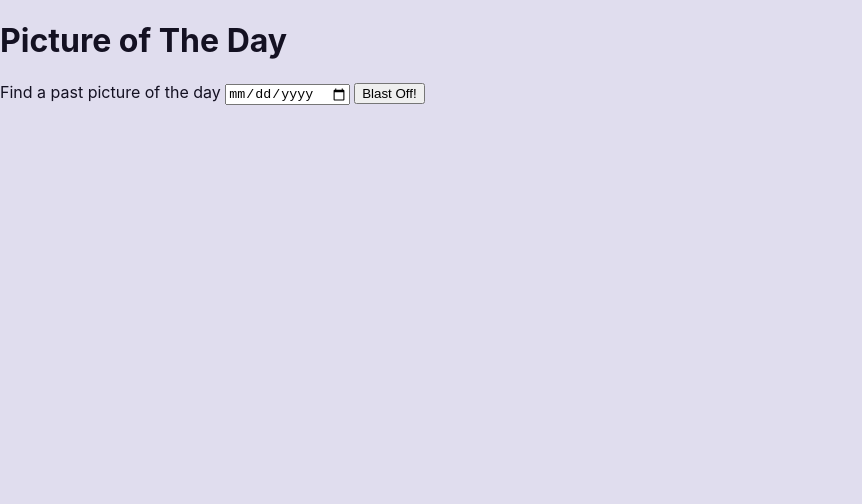
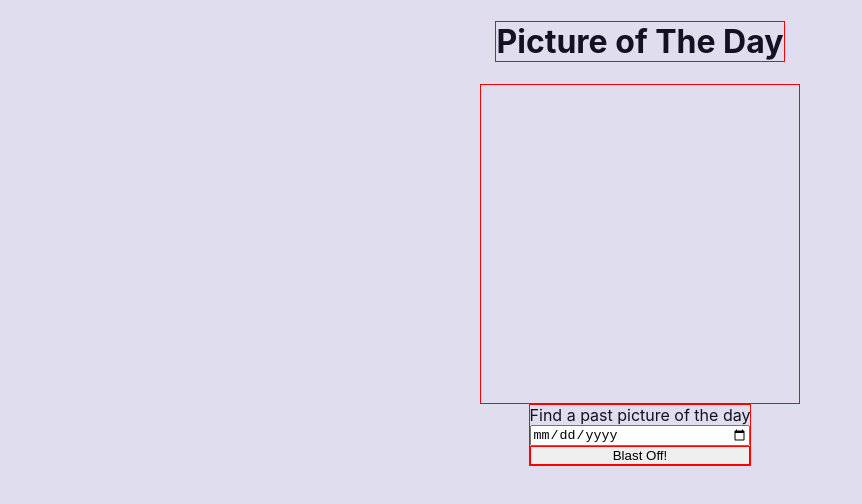
Before and after one commit to fac-13/KLIJ, a website: page public/index.html in a window 1280 px wide. Shown: the whole page, without its empty margins (0-862 px from the left). Drawn offline with Linux system fonts and the light colour scheme; files that its build step writes are made by us from their sources; no server answers; files whose address does not match are found by name.

Commit message:
adds basic styling and html to attach responce from api

```diff
--- a/public/index.html
+++ b/public/index.html
@@ -15,13 +15,14 @@
   <main>
     <h1 class="header">Picture of The Day</h1>
 
+    <section class="content js-content"></section>
+
     <form class="form">
       <label for="date">Find a past picture of the day</label>
-      <input id="date" type="date">
+      <input id="date" type="date" min="1995-06-16">
       <button id="submit-button" type="submit" class="form__submit">Blast Off!</button>
     </form>
 
-    <section class="content js-content"></section>
   </main>
   <script src="public/index.js"></script>
 </body>
--- a/public/style.css
+++ b/public/style.css
@@ -13,18 +13,47 @@ body {
     color: hsl(250, 33%, 10%);
 }
 
+main {
+    display: flex;
+    flex-direction: column;
+
+    align-items: center;
+}
+
 .header {
+ border: 1px solid red;
+}
+
+.content {
+    border: 1px solid red;
+    min-width: 20rem;
+    min-height: 20rem;
+}
+
+.content__title {
 
 }
 
-.from {
+.content__img {
+
+}
+
+.content__photographer {
+
+}
+
+.content__explanation {
+
+}
+
+.form {
+    border: 1px solid red;
+    display: flex;
+    flex-direction: column;
 
 }
 
 .form__submit {
+    border: 1px solid red;
 
 }
-
-.container {
-
-}
```
